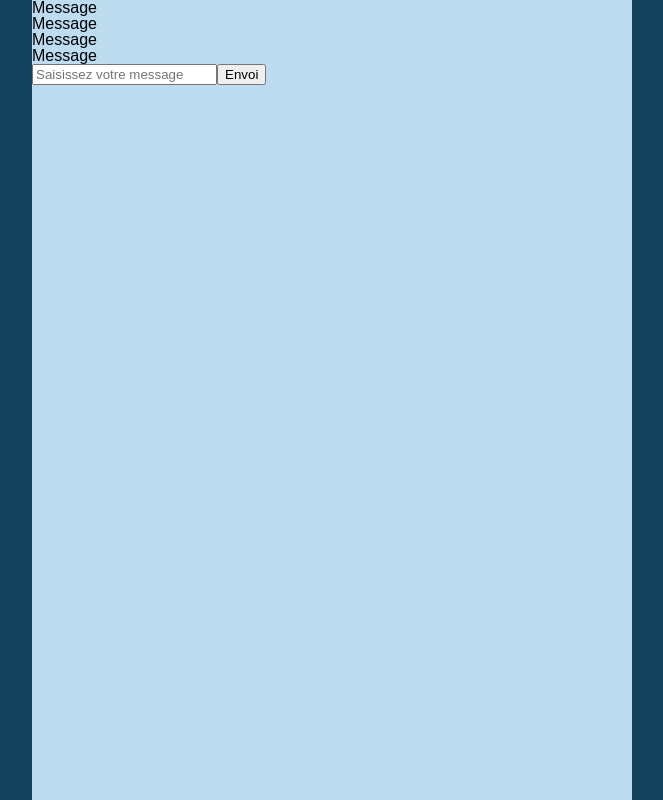
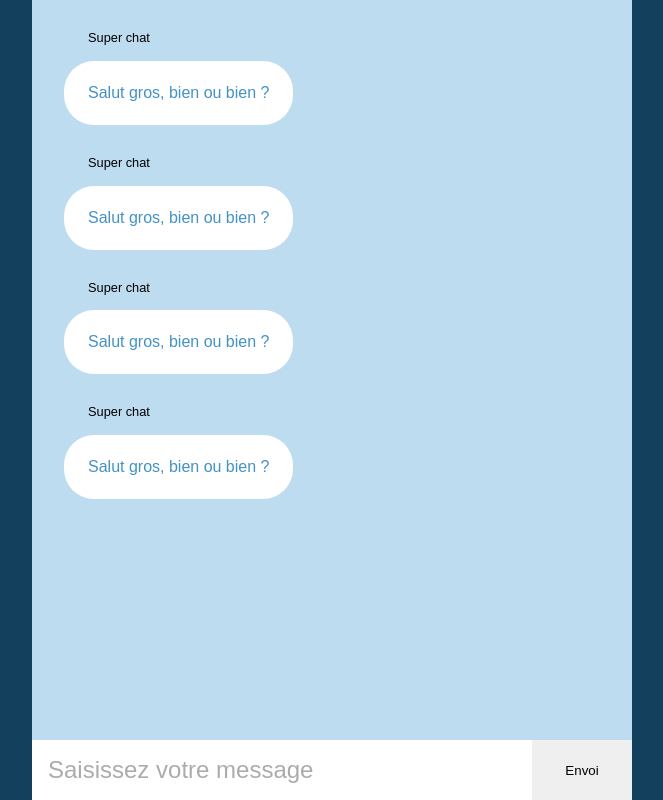
Before and after one commit to KillianCourvoisier/Spe-React-E13-chatroom-v1-killiancourvoisier, a React app: page / in a window 1280 px wide. Shown: the whole page, without its empty margins (308-971 px from the left). Built offline with nearby package versions, Linux system fonts and the light colour scheme.

Commit message:
style des composants

```diff
--- a/src/components/Chatroom/style.scss
+++ b/src/components/Chatroom/style.scss
@@ -6,4 +6,7 @@
     max-width: 600px;
     height: 100vh;
     background-color: v.$color-alt;
+    display:flex;
+    flex-direction:column;
+    justify-content: space-between;
 }
--- a/src/components/Form/index.js
+++ b/src/components/Form/index.js
@@ -2,9 +2,17 @@ import React from 'react';
 import './style.scss';
 
 const Form = () => (
-  <form>
-    <input type="text" placeholder="Saisissez votre message" />
-    <button type="submit">Envoi</button>
+  <form className="form">
+    <input
+      className="form__input"
+      type="text"
+      placeholder="Saisissez votre message"
+    />
+    <button
+      className="form__button"
+      type="submit"
+    >Envoi
+    </button>
   </form>
 );
 
--- a/src/components/Form/style.scss
+++ b/src/components/Form/style.scss
@@ -1,5 +1,18 @@
 @use 'src/styles/vars' as v;
 
 .form {
-
+    display:flex;
+    &__input{
+        padding: v.$gutter;
+        flex: 1;
+        font-size:1.5em;
+        border: none;
+        &::placeholder{
+            opacity: .6;
+        }
+    }
+    &__button {
+        border: none;
+        width: 100px;
+    }
 }
--- a/src/components/Messages/Message.js
+++ b/src/components/Messages/Message.js
@@ -2,7 +2,10 @@ import React from 'react';
 import './style.scss';
 
 const Message = () => (
-  <div>Message</div>
+  <div>
+    <p className="message__author">Super chat</p>
+    <p className="message__content">Salut gros, bien ou bien ?</p>
+  </div>
 );
 
 export default Message;
--- a/src/components/Messages/style.scss
+++ b/src/components/Messages/style.scss
@@ -1,5 +1,25 @@
 @use 'src/styles/vars' as v;
 
 .messages{
+    padding: v.$gutter * 2;
 
 }
+
+.message{
+    &__author{
+        font-size: .8em;
+        margin-bottom: v.$gutter;
+        margin-left: v.$gutter * 1.5;
+
+    }
+    &__content {
+        background-color: white;
+        padding : v.$gutter * 1.5;
+        border-radius: 30px;
+        color: v.$color-text;
+        margin-bottom: 2* v.$gutter;
+        min-width: 150px;
+        display: inline-block;
+        font-size: 1em;
+    }
+}
```
